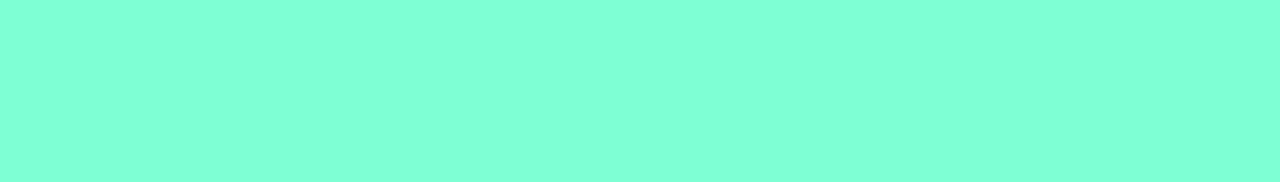
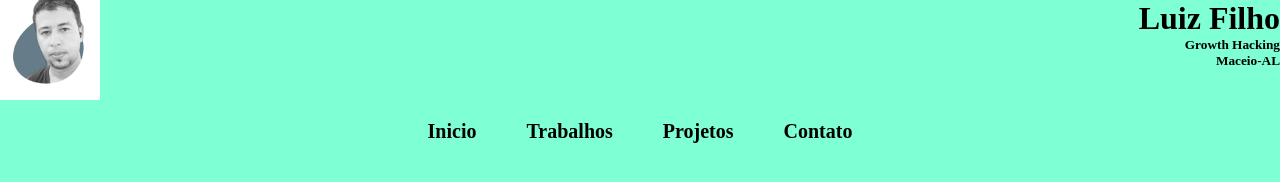
Before and after one commit to Luiizfilhoo/Portfolio, a plain HTML site: page works.html in a window 1280 px wide. Drawn offline with Linux system fonts and the light colour scheme.

Commit message:
header pronto

```diff
--- a/assets/styles/global.css
+++ b/assets/styles/global.css
@@ -51,3 +51,7 @@ margin: 30px auto;
     }
 
 }
+
+.header-menu > a:hover{
+    color: yellow;
+}
--- a/works.html
+++ b/works.html
@@ -9,6 +9,23 @@
     <title>Trabalho</title>
 </head>
 <body>
+    <header>
+        <div class="header-tittle">
+            <img class="Foto-curriculo" src="./assets/imagem/profile-pic.png" alt="foto perfil">
+            <div class="personal-infor">
 
+                <h1>Luiz Filho</h1>
+                <h5>Growth Hacking</h5>
+                <h5>Maceio-AL</h5>
+            </div>
+
+        </div>
+        <nav class="header-menu">
+            <a href="./index.html">Inicio</a>
+            <a href="./works.html">Trabalhos</a>
+            <a href="./Project.html">Projetos</a>
+            <a href="./Contact.html">Contato</a>
+        </nav>
+    </header>
 </body>
 </html>
```
Also changed, not shown: Contact.html (+17 -0 lines), Project.html (+17 -0 lines).
